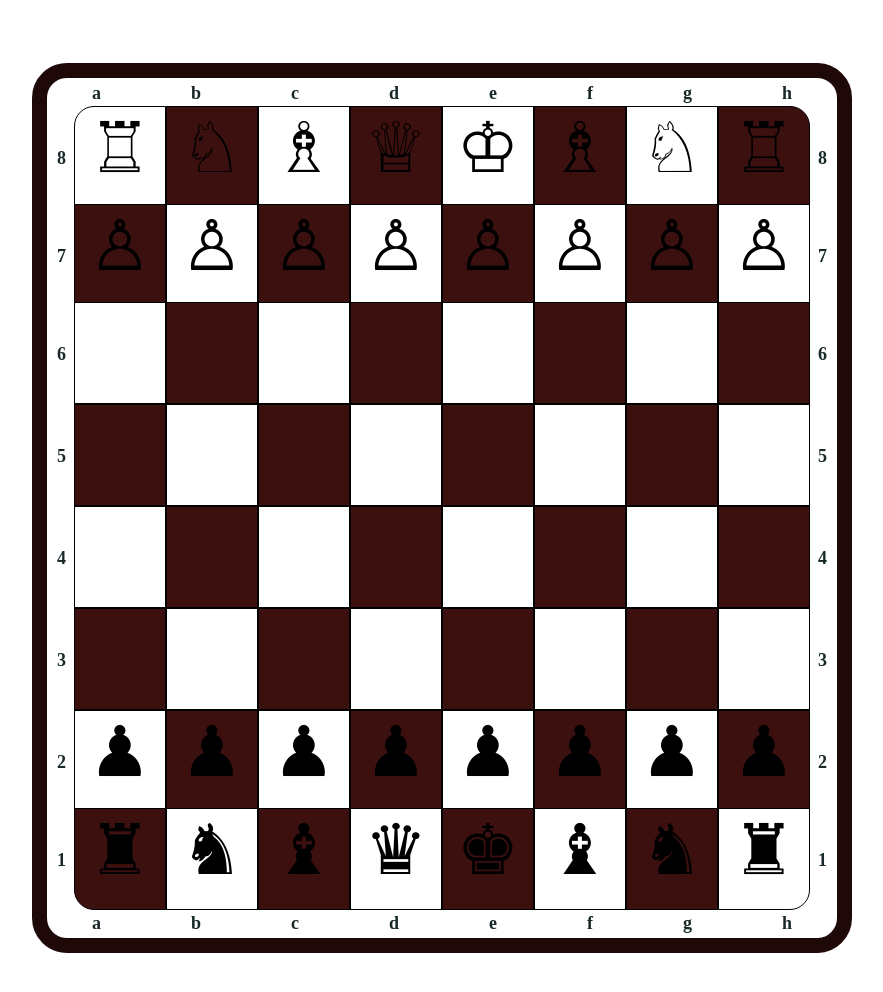
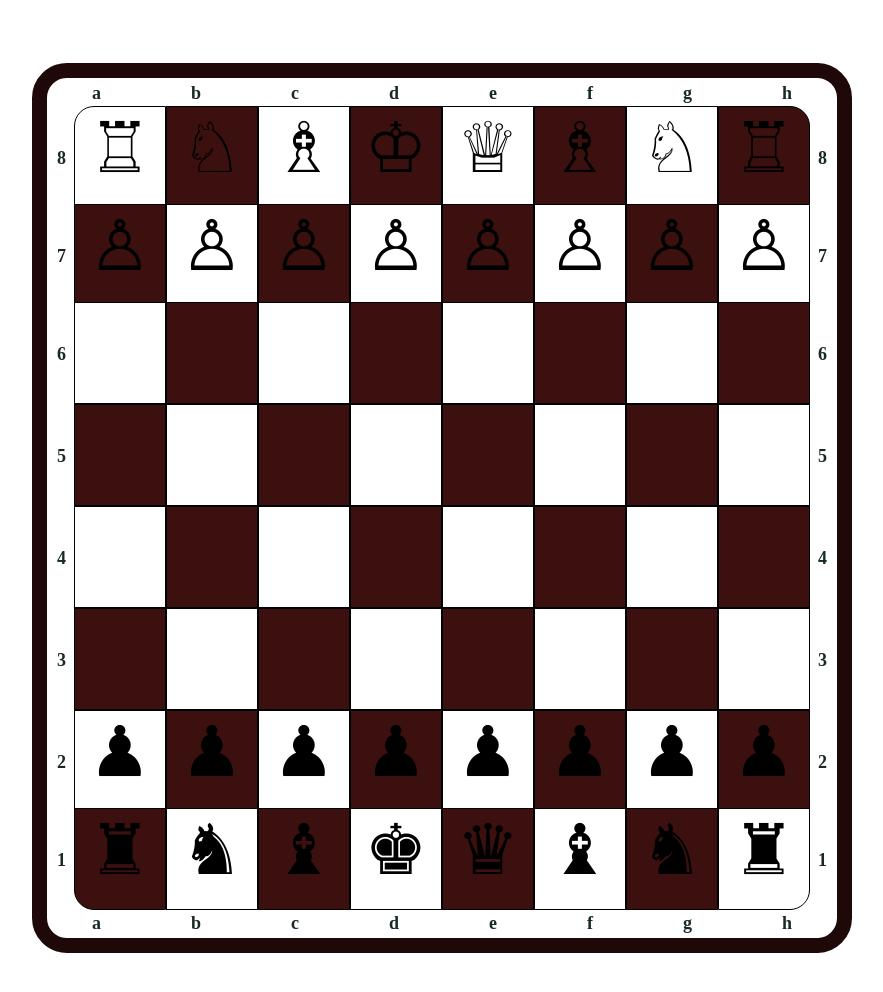
Before and after one commit to VovaZaycev/Lab3WEB, a plain HTML site: page index.html in a window 1280 px wide. Shown: the whole page, without its empty margins (198-1081 px from the left). Drawn offline with Linux system fonts and the light colour scheme.

Commit message:
Update index.html

```diff
--- a/index.html
+++ b/index.html
@@ -23,8 +23,8 @@
             <div class="box white last1">&#9814;</div>
             <div class="box black">&#9816;</div>
             <div class="box white">&#9815;</div>
-            <div class="box black">&#9813;</div>
-            <div class="box white">&#9812;</div>
+            <div class="box black">&#9812;</div>
+            <div class="box white">&#9813;</div>
             <div class="box black">&#9815;</div>
             <div class="box white">&#9816;</div>
             <div class="box black last2">&#9814;</div>
@@ -113,8 +113,8 @@
             <div class="box black last3">&#9820;</div>
             <div class="box white">&#9822;</div>
             <div class="box black">&#9821;</div>
-            <div class="box white">&#9819;</div>
-            <div class="box black">&#9818;</div>
+            <div class="box white">&#9818;</div>
+            <div class="box black">&#9819;</div>
             <div class="box white">&#9821;</div>
             <div class="box black">&#9822;</div>
             <div class="box white last4">&#9820;</div>
```
